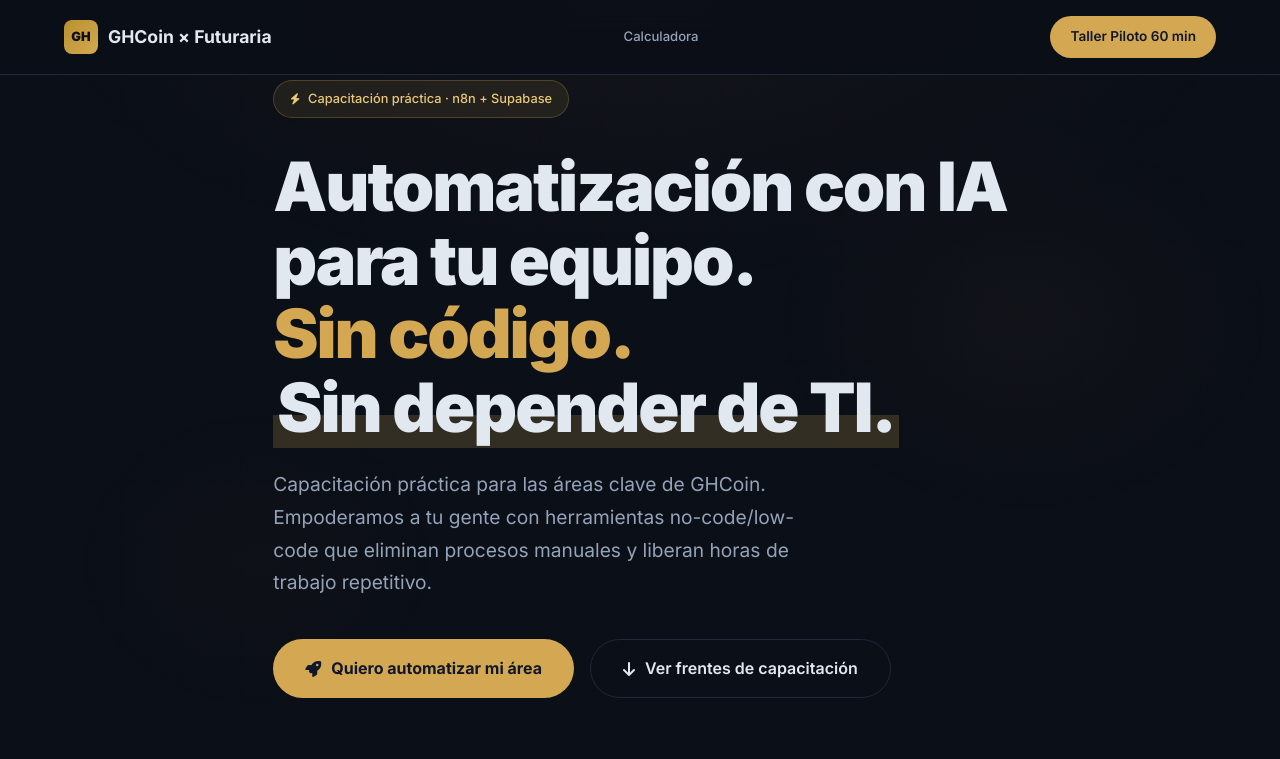
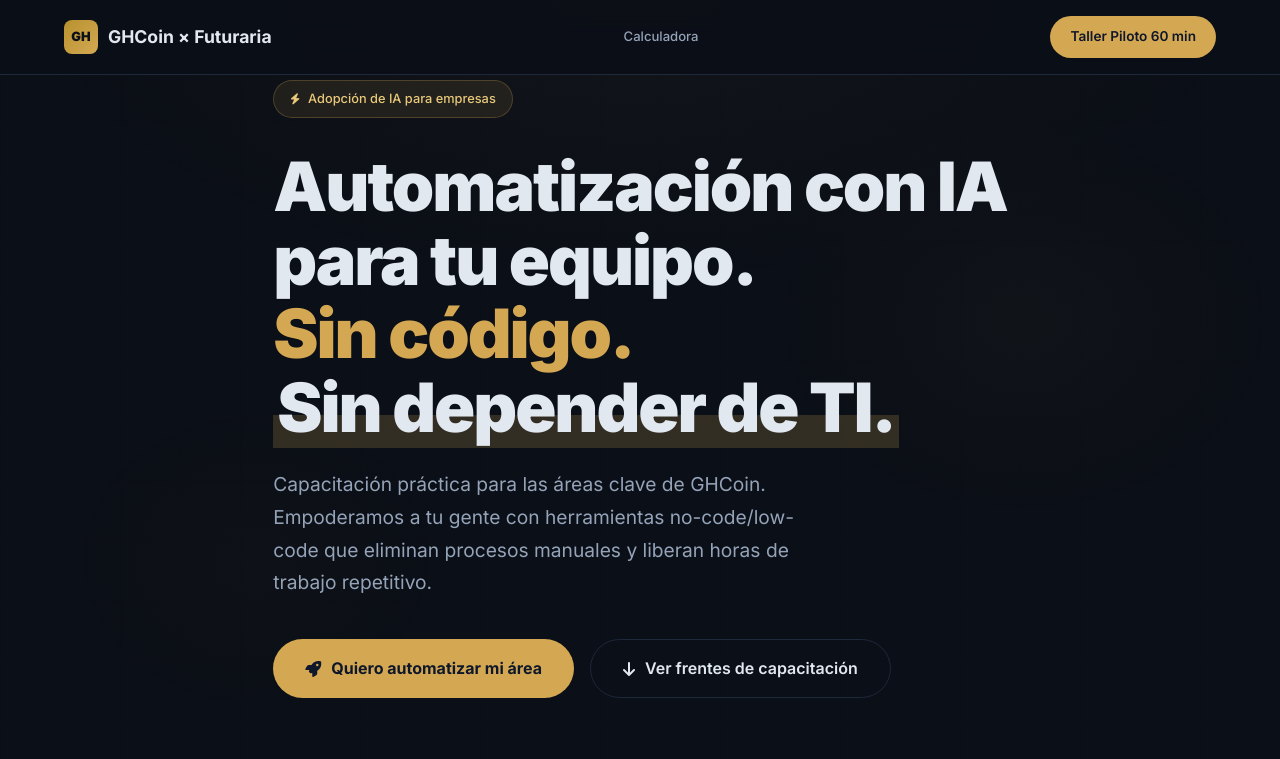
Before and after one commit to reno42/ghcoin-capacitacion, a plain HTML site: page index.html in a window 1280 px wide. Shown: the top 759 px of the page. Drawn offline with Linux system fonts and the light colour scheme.

Commit message:
Update hero badge text in index.html

```diff
--- a/index.html
+++ b/index.html
@@ -484,7 +484,7 @@ body::after {
 <!-- ──── Hero ──── -->
 <section class="hero">
   <div class="container">
-    <div class="hero-badge"><i class="fa-solid fa-bolt"></i> Capacitación práctica · n8n + Supabase</div>
+    <div class="hero-badge"><i class="fa-solid fa-bolt"></i> Adopción de IA para empresas</div>
     <h1 class="hero-title">
       Automatización con IA<br>
       para tu equipo.<br>
```
